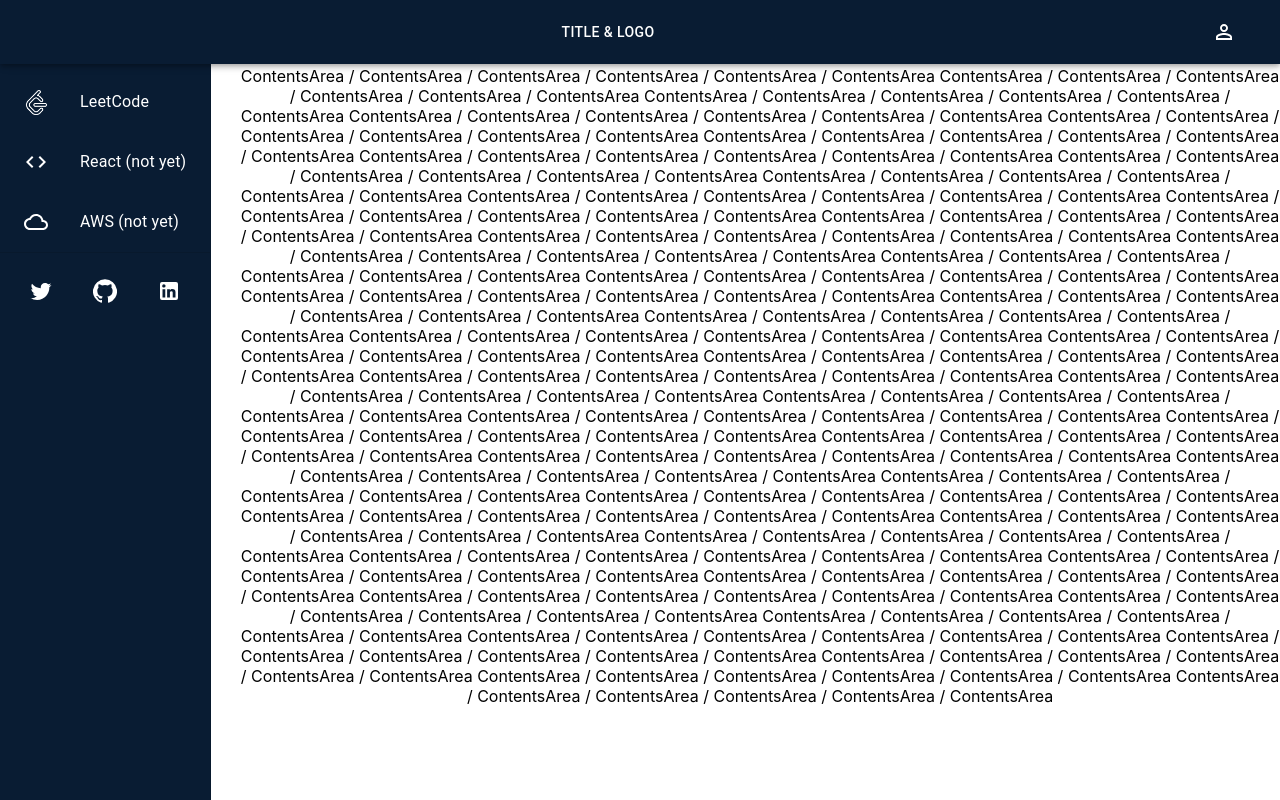
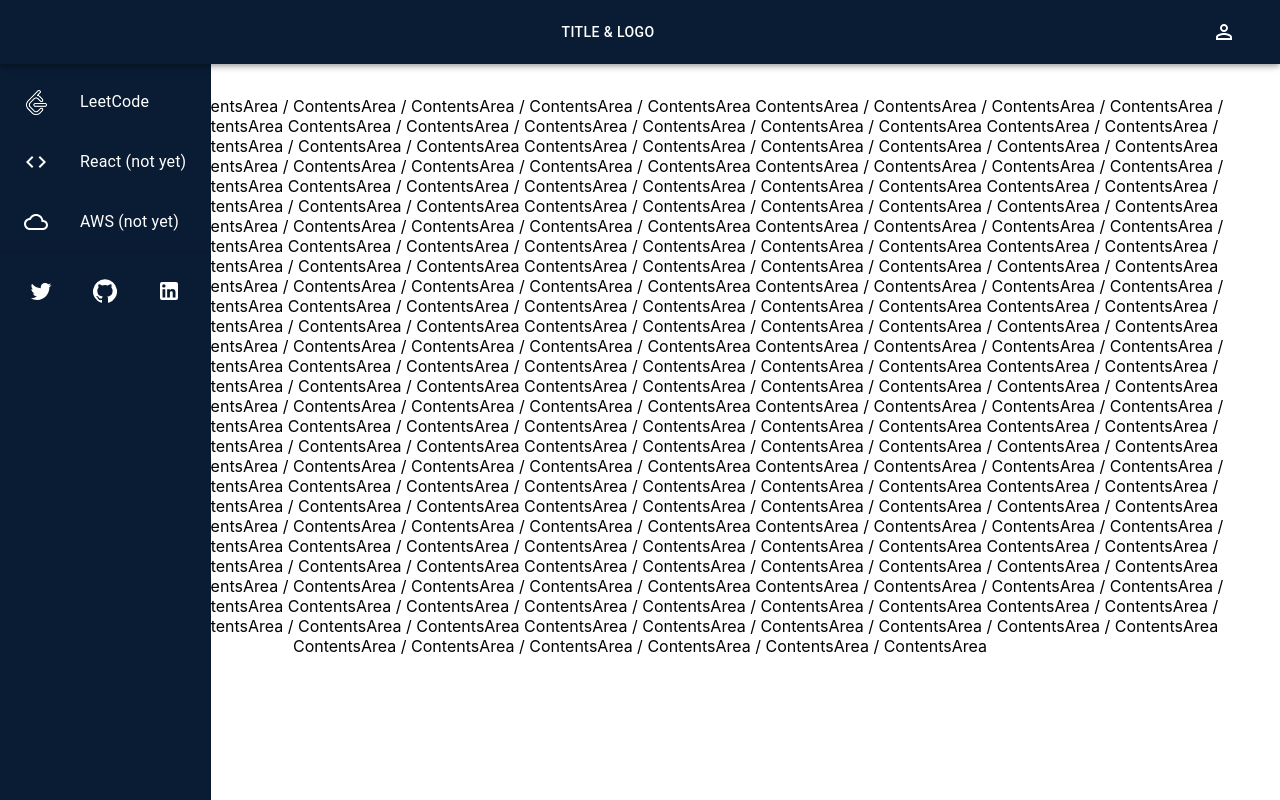
Before and after one commit to jun-uen0/react-techs, a React (Create React App) app: page / in a window 1280 px wide. Built offline with nearby package versions, Linux system fonts and the light colour scheme.

Commit message:
updated global css

```diff
--- a/src/index.css
+++ b/src/index.css
@@ -28,10 +28,17 @@ code {
   flex: 1;
 }
 
-.drawer {
+.sideBar {
   width: 240px;
 }
 
+.cardArea {
+  width: 400px;
+  margin: 30px;
+  margin-top: 45px;
+}
+
 .main {
+  margin: 30px;
   flex: 1;
 }
```
